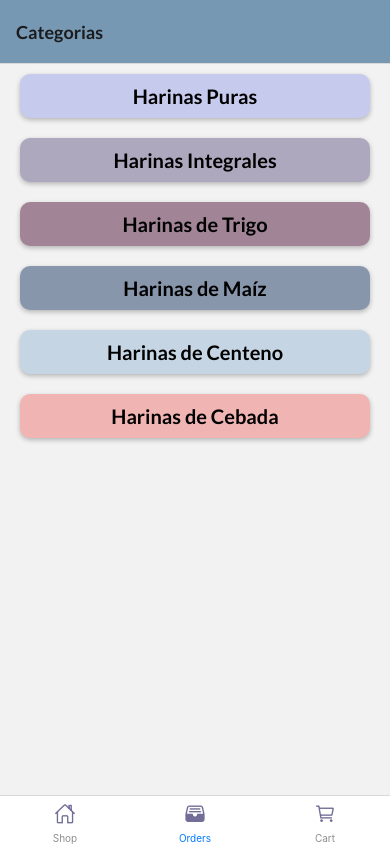
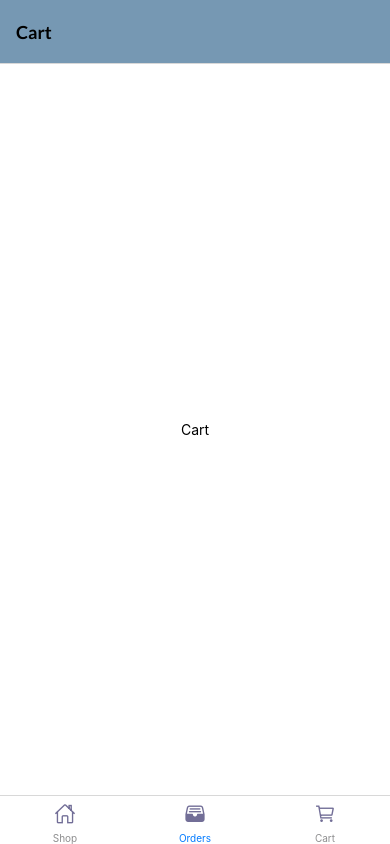
Before and after one commit to donirj/newPanaderiaApp, a React Native app: screen /OrdersTab in a window 390 px wide. Built offline with nearby package versions, Linux system fonts and the light colour scheme.

Commit message:
orders and tabs component fix

```diff
--- a/src/navigation/orders.js
+++ b/src/navigation/orders.js
@@ -9,7 +9,7 @@ const Stack = createNativeStackNavigator()
 const OrdersNavigator = () => {
     return (
         <Stack.Navigator
-        initialRouteName="Cart"
+        initialRouteName="Orders"
         screenOptions={{
             headerStyle: {
                 backgroundColor: isAndroid ? colors.primary : colors.secondary,
--- a/src/navigation/tabs.js
+++ b/src/navigation/tabs.js
@@ -32,7 +32,7 @@ const Tabs = () => {
             />
             <BottomTab.Screen
                 name="OrdersTab"
-                component={ShopNavigator}
+                component={OrdersNavigator}
                 options={{
                     title: 'Orders',
                     tabBarIcon: ({ focused }) => (
@@ -46,7 +46,7 @@ const Tabs = () => {
             />
             <BottomTab.Screen
                 name="CartTab"
-                component={ShopNavigator}
+                component={CartNavigator}
                 options={{
                     title: 'Cart',
                     tabBarIcon: ({ focused }) => (
```
